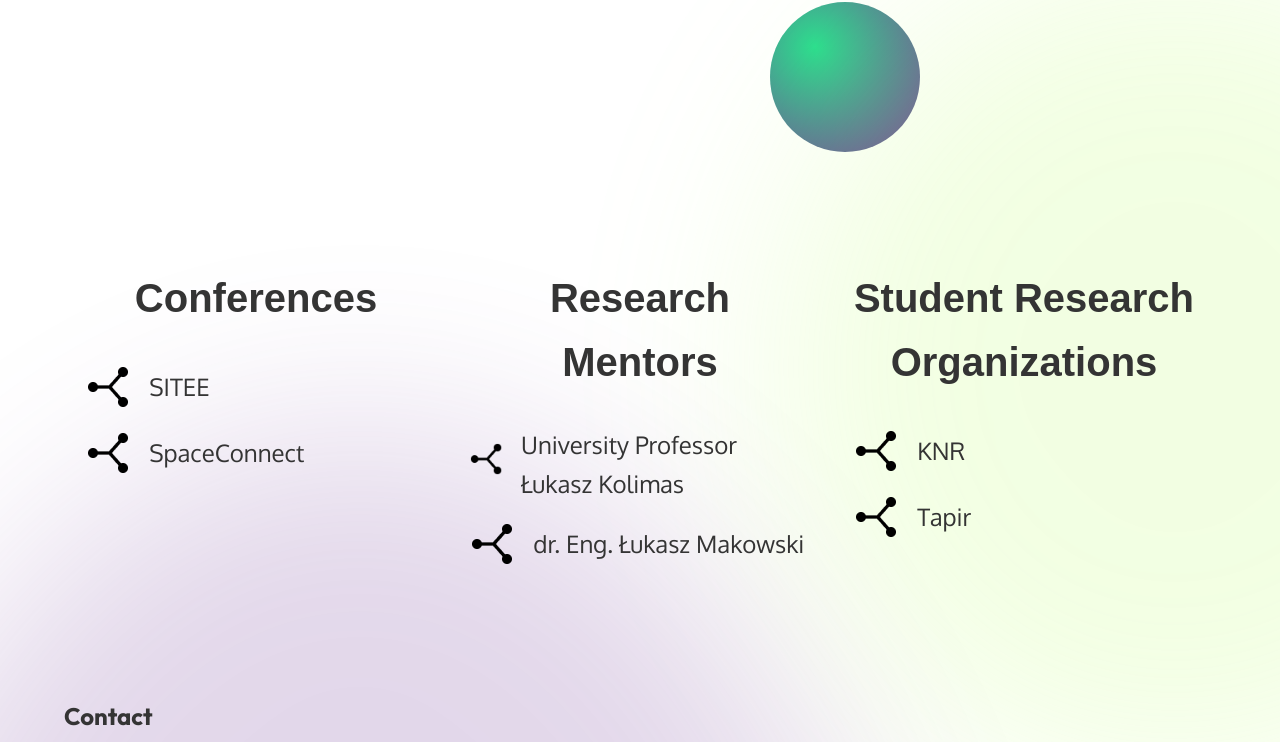
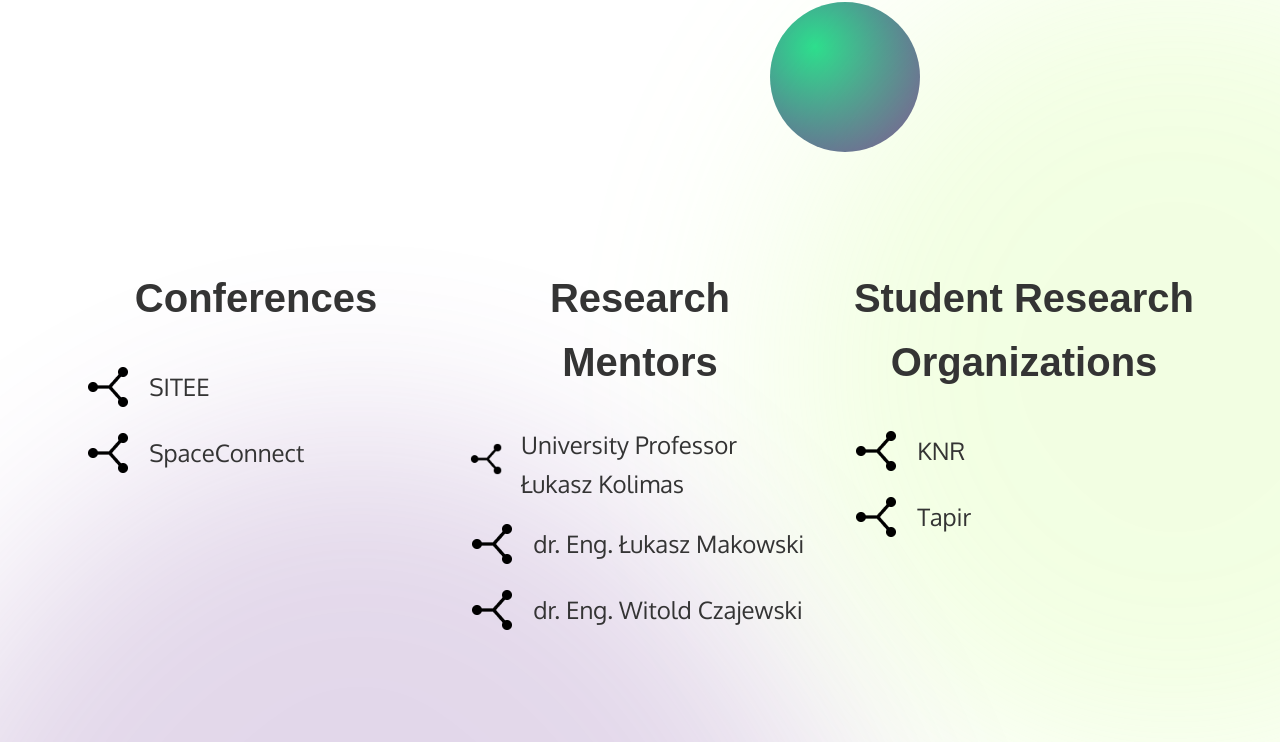
Before and after one commit to projektgizmo/projektgizmo.github.io, a React app: page index_eng.html in a window 1280 px wide. Shown: the part 1486-2228 px from the top of the page. Built offline with nearby package versions, Linux system fonts and the light colour scheme; a web font is replaced by a local one.

Commit message:
Add research mentor dr. Eng. Witold Czajewski

```diff
--- a/index_eng.html
+++ b/index_eng.html
@@ -124,6 +124,7 @@
               <ul class="info-list">
                   <li><span class="connect-icon"></span>University Professor Łukasz Kolimas</li>
                   <li><span class="connect-icon"></span>dr. Eng. Łukasz Makowski</li>
+                  <li><span class="connect-icon"></span>dr. Eng. Witold Czajewski</li>
               </ul>
           </div>
 
```
